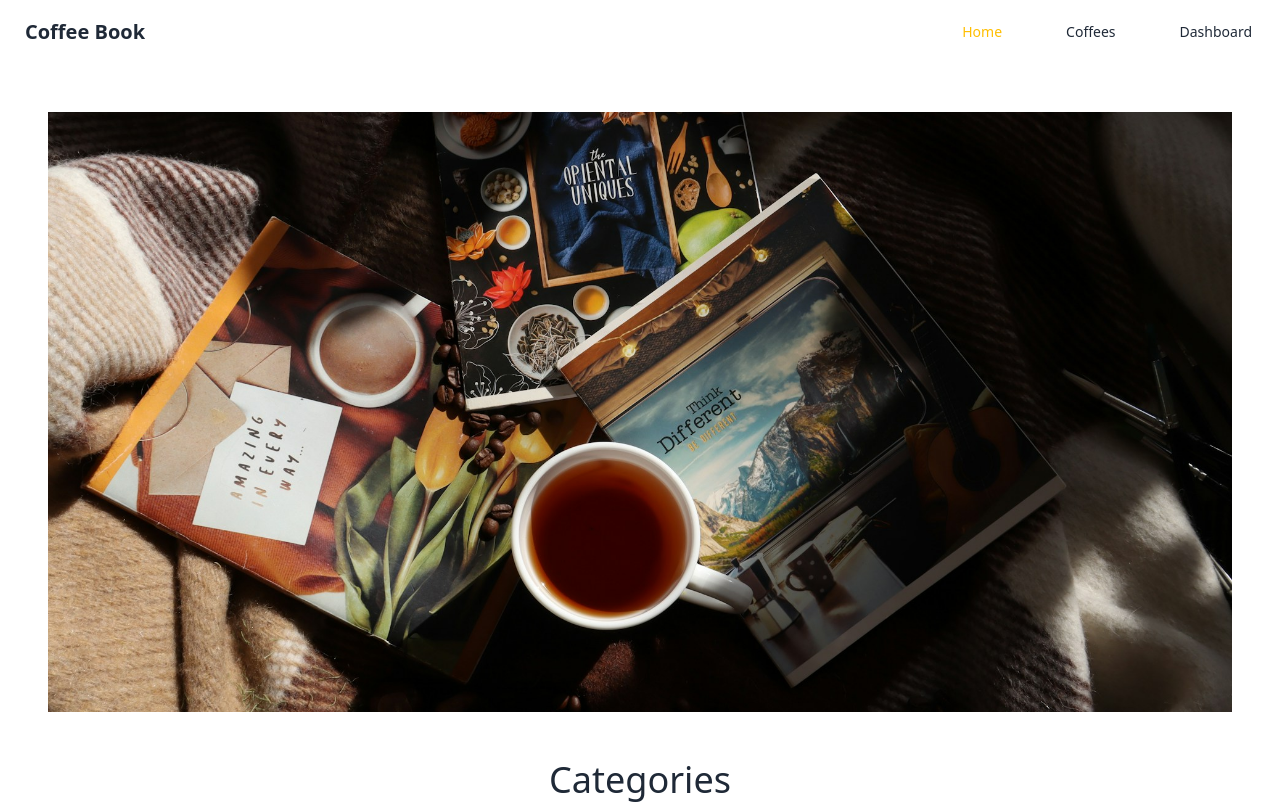
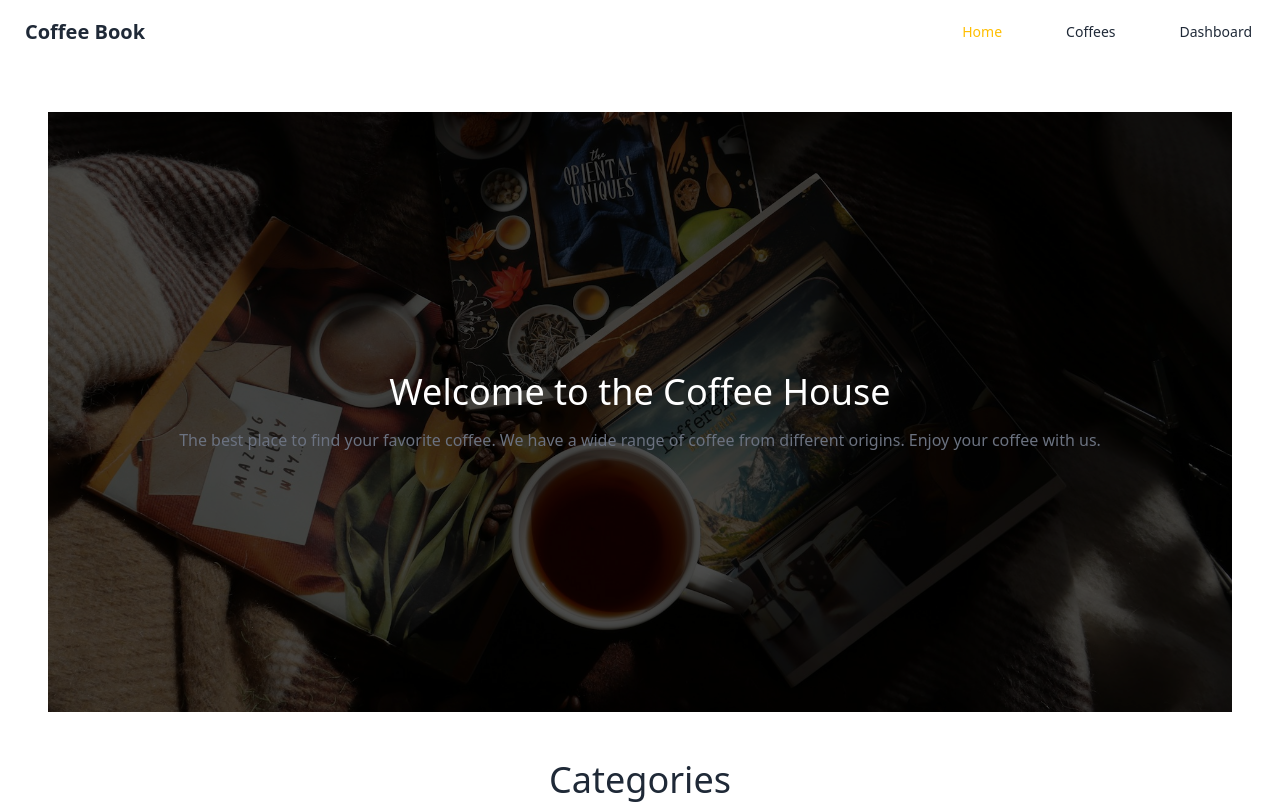
Before and after one commit to miftah1299/coffee-book, a React (Vite) app: page / in a window 1280 px wide. Shown: the top 804 px of the page. Built offline with nearby package versions, Linux system fonts and the light colour scheme.

Commit message:
enhance Banner component with overlay and updated Heading; add className prop to Heading for styling

```diff
--- a/src/components/Banner.jsx
+++ b/src/components/Banner.jsx
@@ -1,5 +1,19 @@
+import Heading from "./Heading";
+
 const Banner = () => {
-    return <div className="hero bg-banner bg-base-200 min-h-[600px]"></div>;
+    return (
+        <div className="relative hero bg-banner bg-base-200 min-h-[600px]">
+            <div className="absolute inset-0 bg-black opacity-70"></div>
+            <div className="relative z-10 flex flex-col items-center justify-center h-full text-center">
+                <Heading
+                    className={"text-white"}
+                    title="Welcome to the Coffee House"
+                    // a 2 line subtitle
+                    subtitle="The best place to find your favorite coffee. We have a wide range of coffee from different origins. Enjoy your coffee with us."
+                />
+            </div>
+        </div>
+    );
 };
 
 export default Banner;
--- a/src/components/Card.jsx
+++ b/src/components/Card.jsx
@@ -4,6 +4,8 @@ import { Link } from "react-router-dom";
 const Card = ({ coffee }) => {
     const { id, name, image, category, origin, type, rating, popularity } =
         coffee || {};
+
+    console.log(coffee);
 
     return (
         <div className="mt-4">
--- a/src/components/Heading.jsx
+++ b/src/components/Heading.jsx
@@ -1,12 +1,12 @@
 import PropTypes from "prop-types";
 
-const Heading = ({ title, subtitle }) => {
+const Heading = ({ title, subtitle, className }) => {
     return (
-        <div className="flex flex-col gap-4 text-center my-12">
+        <div className={`flex flex-col gap-4 text-center my-12 ${className}`}>
             <h1 className="text-xl md:text-2xl lg:text-4xl font-thin">
                 {title}
             </h1>
-            <p className="text-xs md:text-base text-gray-600 font-thin">
+            <p className="text-xs md:text-base text-gray-500 font-thin">
                 {subtitle}
             </p>
         </div>
@@ -15,6 +15,7 @@ const Heading = ({ title, subtitle }) => {
 
 Heading.propTypes = {
     title: PropTypes.string.isRequired,
+    className: PropTypes.string,
     subtitle: PropTypes.string,
 };
 
--- a/src/pages/Home.jsx
+++ b/src/pages/Home.jsx
@@ -9,11 +9,6 @@ const Home = () => {
 
     return (
         <div>
-            {/* <Heading
-                title={"Welcome to the Coffee House"}
-                subtitle={"The best place to find the best coffee in town"}
-            ></Heading> */}
-
             {/* Banner */}
             <Banner></Banner>
             {/* Heading */}
```
